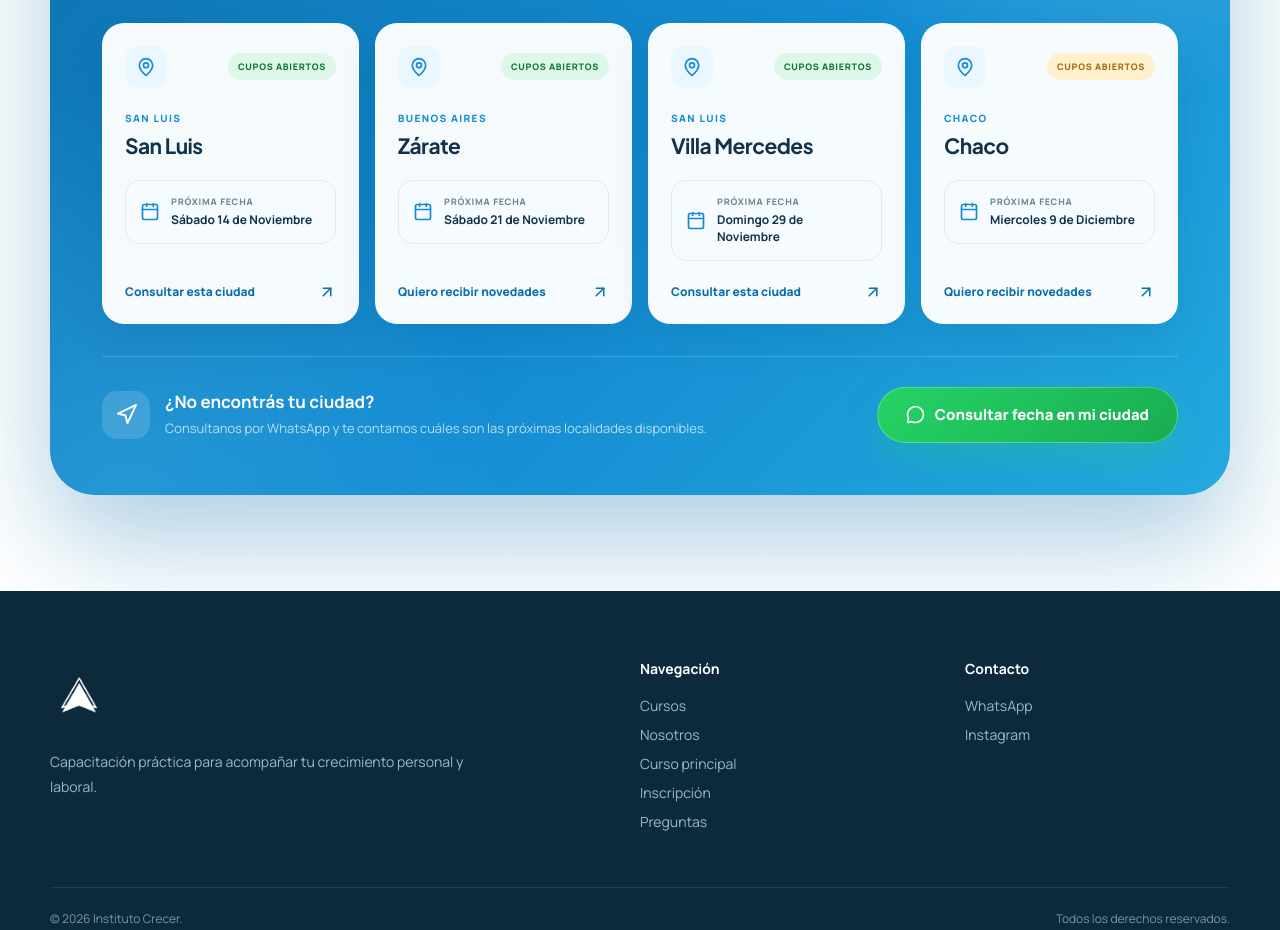
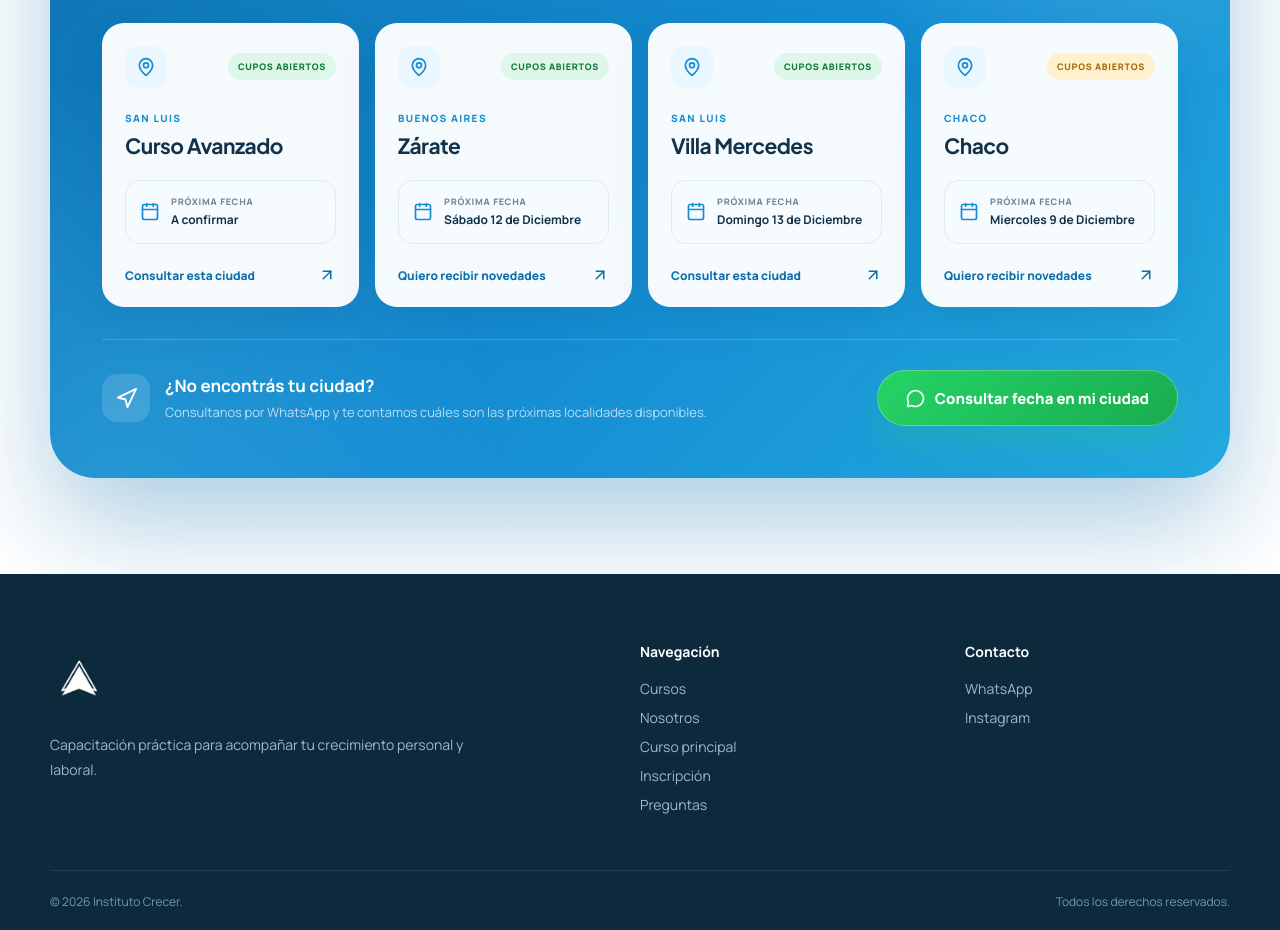
Before and after one commit to neoluz-studio/institutocrecer, a plain HTML site: page index.html in a window 1280 px wide. Shown: the part 7380-8310 px from the top of the page. Drawn offline with nearby package versions, Linux system fonts and the light colour scheme.

Commit message:
fechas actualizadas

```diff
--- a/index.html
+++ b/index.html
@@ -1225,20 +1225,20 @@ Curso de Autoelevador con Certificado | Crecer Instituto
             San Luis
           </span>
 
-          <h3>San Luis</h3>
+          <h3>Curso Avanzado</h3>
 
           <div class="training-date-info">
             <i data-lucide="calendar"></i>
 
             <div>
               <small>Próxima fecha</small>
-              <strong>Sábado 14 de Noviembre</strong>
+              <strong>A confirmar</strong>
             </div>
           </div>
 
           <a
             class="training-date-link"
-            href="https://wa.me/5493484238032?text=Hola%2C%20Instituto%20Crecer.%0A%0AQuiero%20consultar%20por%20la%20pr%C3%B3xima%20capacitaci%C3%B3n%20en%20Bariloche%2C%20R%C3%ADo%20Negro.%0A%0A%C2%BFPodr%C3%ADan%20avisarme%20cuando%20se%20confirme%20la%20fecha%3F"
+            href="https://wa.me/5493484238032?text=Hola%2C%20Instituto%20Crecer.%0A%0AQuiero%20solicitar%20informaci%C3%B3n%20sobre%20el%20Curso%20Avanzado%20de%20Pr%C3%A1ctica%20con%20Carga%20en%20San%20Luis%20Capital.%0A%0A%C2%BFPodr%C3%ADan%20brindarme%20informaci%C3%B3n%20sobre%20la%20pr%C3%B3xima%20capacitaci%C3%B3n%20y%20avisarme%20cuando%20se%20confirme%20la%20fecha%3F"
             target="_blank"
             rel="noopener noreferrer"
           >
@@ -1272,7 +1272,7 @@ Curso de Autoelevador con Certificado | Crecer Instituto
 
             <div>
               <small> PRÓXIMA FECHA</small>
-              <strong>Sábado 21 de Noviembre</strong>
+              <strong>Sábado 12 de Diciembre</strong>
             </div>
           </div>
 
@@ -1315,7 +1315,7 @@ Curso de Autoelevador con Certificado | Crecer Instituto
 
             <div>
               <small> PRÓXIMA FECHA</small>
-              <strong>Domingo 29 de Noviembre</strong>
+              <strong>Domingo 13 de Diciembre</strong>
             </div>
           </div>
 
```
